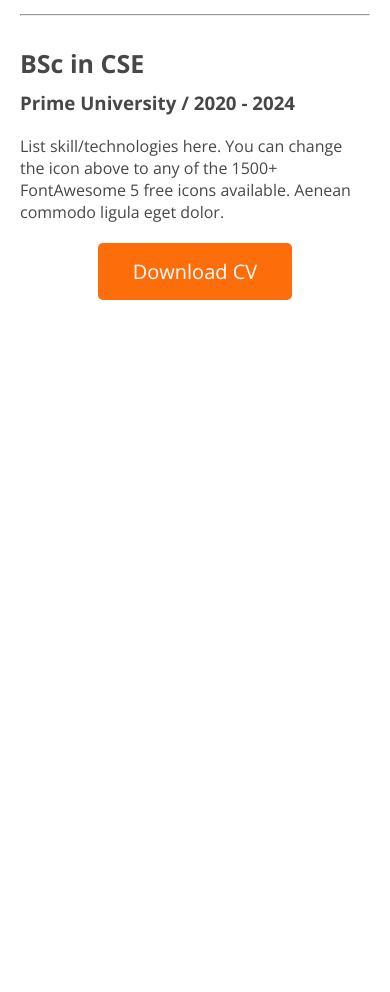
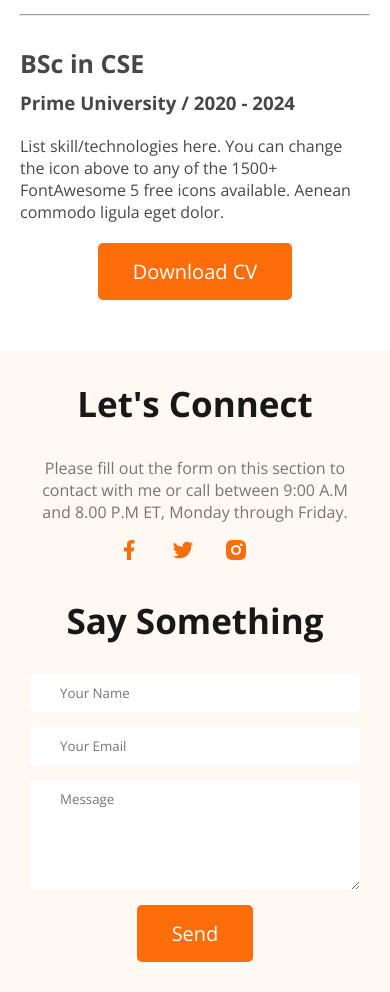
Before and after one commit to shihab01118/Concept-Porfolio, a plain HTML site: page index.html in a window 390 px wide. Shown: the part 4262-5254 px from the top of the page. Before the commit the page ends 4562 px from the top, so only its background shows below. Drawn offline with nearby package versions, Linux system fonts and the light colour scheme.

Commit message:
footer mobile responsive done

```diff
--- a/index.html
+++ b/index.html
@@ -157,7 +157,7 @@
             </div>
         </section>
     </main>
-    <footer class="hide">
+    <footer class="footer">
 
         <!-- footer starts -->
         <div class="footer-column">
--- a/styles/style.css
+++ b/styles/style.css
@@ -366,6 +366,28 @@ textarea {
     .download-cv {
         margin-top: 20px;
     }
+
+    /* footer section */
+    .footer {
+        flex-direction: column;
+        margin-top: 50px;
+        padding: 30px;
+        gap: 30px;
+    }
+    .footer-column {
+        width: 100%;
+    }
+    .social-links {
+        margin-top: 15px;
+    }
+    .contact input[type="text"], .contact input[type="email"], textarea {
+        margin-bottom: 15px;
+        padding: 10px 30px;
+    }
+    .contact input[type="submit"] {
+        display: block;
+        margin: auto;
+    }
 }
 
 /* medium devices */
```
